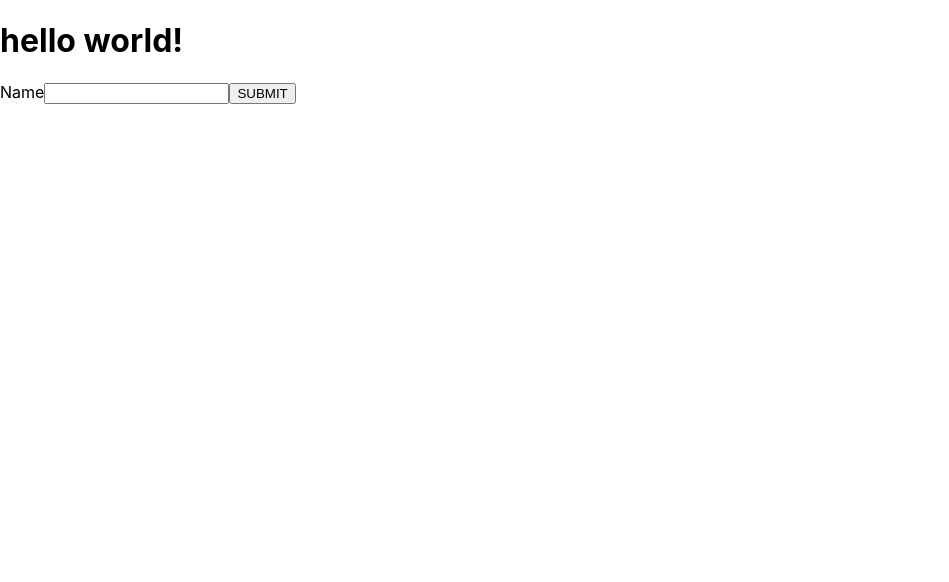
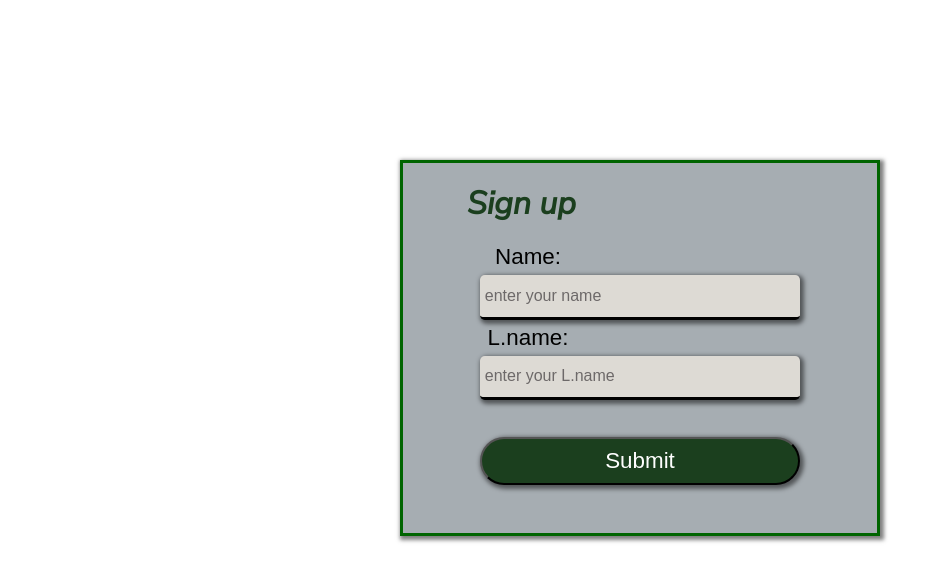
Before and after one commit to qasim-ali14/do-this, a React (Create React App) app in the folder my-app/: page / in a window 1280 px wide. Shown: the top 582 px of the page, without its empty margins (0-949 px from the left). Built offline with nearby package versions, Linux system fonts and the light colour scheme.

Commit message:
project : make a form

```diff
--- a/my-app/src/App.js
+++ b/my-app/src/App.js
@@ -1,14 +1,13 @@
 import React from 'react'
-import Child from './Child';
+import Signup from './Signup/Signup';
+
  function App() {
-  function data(data){//we do lifting state when we want that data which user enter
-    // in input in child component then we pass from child to parent...
-console.log(data);
-  }
   return (
     <div>
-    <Child data={data}/>  {/* //here we have a function that accepts data and show that */}
+
+      <Signup/>
     </div>
   )
 }
+
 export default App;
--- a/my-app/src/Signup/Signup.css
+++ b/my-app/src/Signup/Signup.css
@@ -36,7 +36,7 @@ body{
 }
  label{
     transition: top 0.3s;
-    margin-right: 12rem;
+    margin-right: 14rem;
     display: block;
     font-size: 1.4rem;
     font-family: Arial, Helvetica, sans-serif;
--- a/my-app/src/Signup/Signup.jsx
+++ b/my-app/src/Signup/Signup.jsx
@@ -1,31 +1,46 @@
-import React from 'react'
+import React, { useState,useEffect } from 'react'
 import './Signup.css'
 // import '../Checking'
-// import { useState } from 'react';
 
  function Signup() {
-//    const [state,setstate]=useState(0);
-//    function add(){
-//     setstate(state+1);
+  const input={ name:"" , fname: "" }
+   const [data,setdata]=useState(input);
+   const [flag,setflag]=useState(false);
+  function handle(e){
+     setdata({...data,[e.target.name]:e.target.value});
+     console.log(data);
+  }
+  useEffect(()=>{
+    console.log('registered');
+  },[flag]);
+  const handlesubmit=(e)=>{
+    e.preventDefault();
+    if(!data.name || !data.fname){
+      alert('please complete all input');
+    }
+    else{
+      setflag(true);
+    }
 
-//    }
+  }
+
     return(
+      <>
+      <pre>{(flag)?<h2>congratualtion {data.name} you have sucessfully signup</h2>:""}</pre>
      <div className='main'>
-
-  <div className="signup">
-
+    <div className="signup">
       <h1 >Sign up</h1>
-      <form id="form-start">
+       <form id="form-start" onSubmit={handlesubmit}>
           <label htmlFor="Name">Name:</label>
-          <input type="text" placeholder='enter your name' maxLength={12}/>
+          <input type="text" placeholder='enter your name' name='name' value={data.name}  onChange={handle} maxLength={12}/>
           <label htmlFor="f.name">L.name:</label>
-          <input type="text" placeholder='enter your L.name'maxLength={12}/>
-          <label htmlFor="age">Age:</label>
+          <input type="text" placeholder='enter your L.name'name='fname' value={data.fname}  onChange={handle} maxLength={12}/>
+          {/* <label htmlFor="age">Age:</label>
           <input type="number" placeholder='enter you age' min={0}/>
           <label htmlFor="email">E-mail:</label>
           <input type="email" placeholder='xyz@gmail.com' />
           <label htmlFor="password">Password:</label>
-          <input type="password" placeholder='*******' maxLength={8} />
+          <input type="password" placeholder='*******' maxLength={8} /> */}
 
           <button   className='btn'>Submit</button>
 
@@ -34,6 +49,7 @@ import './Signup.css'
       </form>
   </div>
   </div>
+  </>
   );
 }
 export default Signup;
```
Also changed, not shown: my-app/src/Form.js (added, +10 -0 lines).
